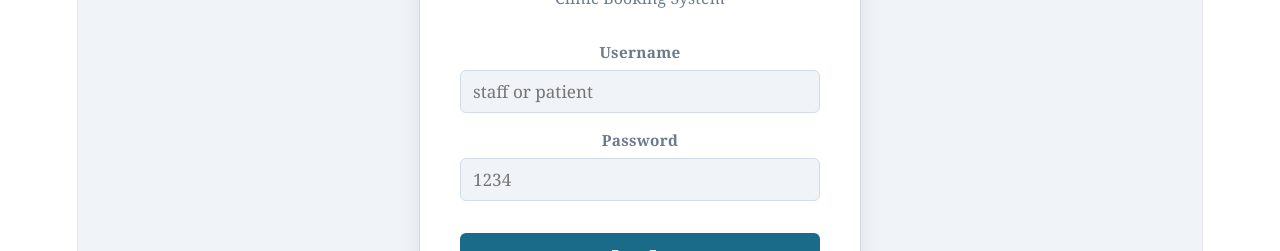
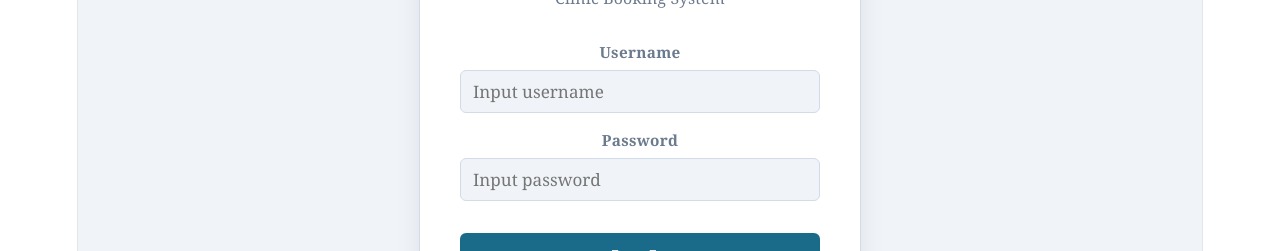
Before and after one commit to Brylle303/ClinicSync, a React (Vite) app: page / in a window 1280 px wide. Shown: the part 277-528 px from the top of the page. Built offline with nearby package versions, Linux system fonts and the light colour scheme.

Commit message:
Minor adjustments

```diff
--- a/index.html
+++ b/index.html
@@ -4,7 +4,7 @@
     <meta charset="UTF-8" />
     <link rel="icon" type="image/svg+xml" href="/favicon.svg" />
     <meta name="viewport" content="width=device-width, initial-scale=1.0" />
-    <title>clinicsync-app</title>
+    <title>ClinicSync</title>
   </head>
   <body>
     <div id="root"></div>
--- a/src/ClinicSync.jsx
+++ b/src/ClinicSync.jsx
@@ -43,7 +43,7 @@ export default function ClinicSync() {
     } else if (username === "patient" && password === "1234") {
       setRole("patient"); setView("dashboard"); setLoginError("");
     } else {
-      setLoginError("Invalid credentials. Try staff/1234 or patient/1234");
+      setLoginError("Invalid credentials.");
     }
   }
 
--- a/src/pages/LoginPage.jsx
+++ b/src/pages/LoginPage.jsx
@@ -16,7 +16,7 @@ export default function LoginPage({ username, password, loginError, setUsername,
             style={s.input}
             value={username}
             onChange={e => setUsername(e.target.value)}
-            placeholder="staff or patient"
+            placeholder="Input username"
           />
         </div>
         <div style={{ marginBottom: "18px" }}>
@@ -26,7 +26,7 @@ export default function LoginPage({ username, password, loginError, setUsername,
             type="password"
             value={password}
             onChange={e => setPassword(e.target.value)}
-            placeholder="1234"
+            placeholder="Input password"
             onKeyDown={e => e.key === "Enter" && onLogin()}
           />
         </div>
```
